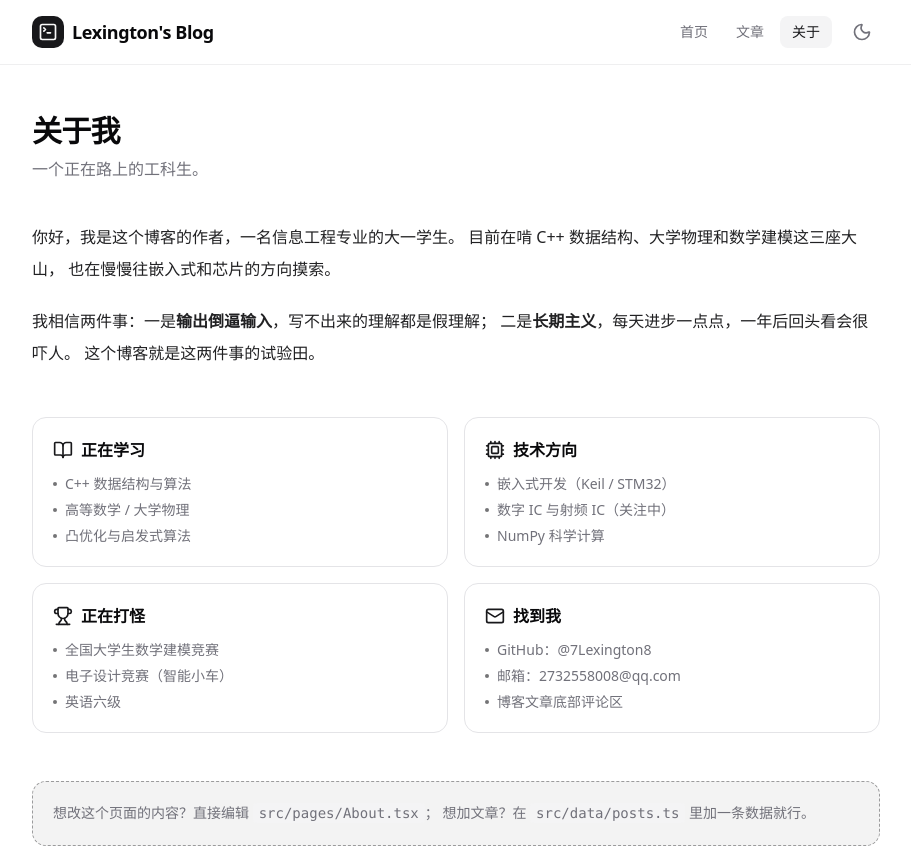
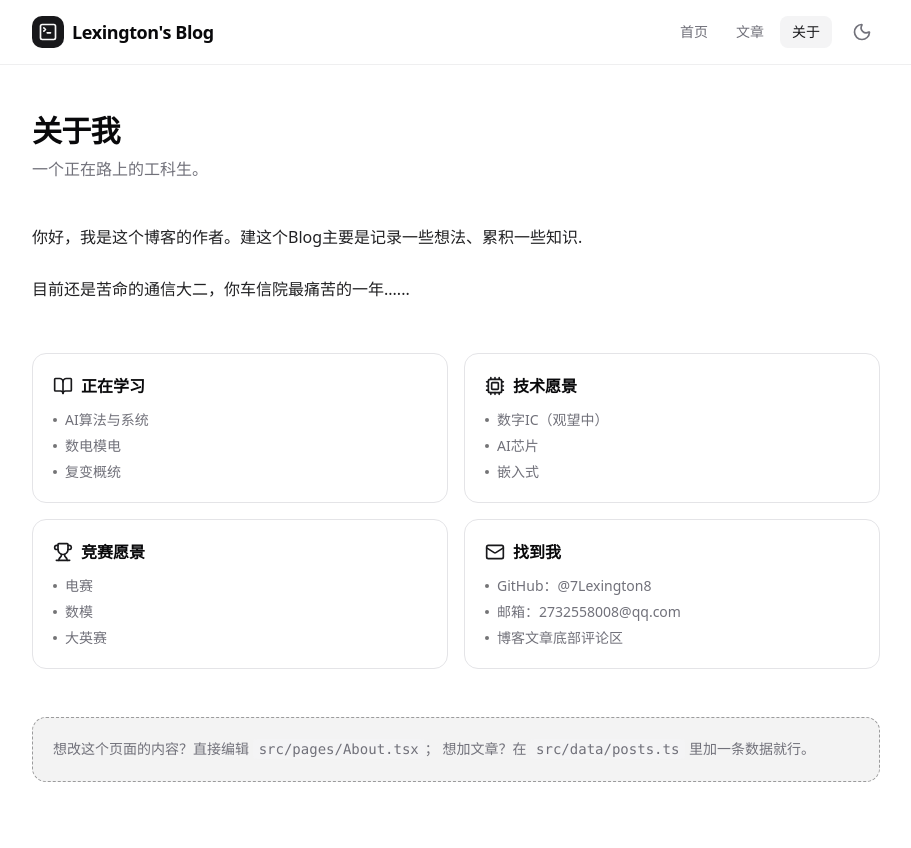
Before and after one commit to 7Lexington8/My-Blog, a React (Vite) app: page /about in a window 1280 px wide. Shown: the top 848 px of the page, without its empty margins (184-1095 px from the left). Built offline with nearby package versions, Linux system fonts and the light colour scheme.

Commit message:
随便改改

```diff
--- a/src/pages/About.tsx
+++ b/src/pages/About.tsx
@@ -9,14 +9,11 @@ export default function About() {
 
       <div className="space-y-5 leading-8 text-foreground/90">
         <p>
-          你好，我是这个博客的作者，一名信息工程专业的大一学生。
-          目前在啃 C++ 数据结构、大学物理和数学建模这三座大山，
-          也在慢慢往嵌入式和芯片的方向摸索。
+          你好，我是这个博客的作者。建这个Blog主要是记录一些想法、累积一些知识.
+
         </p>
         <p>
-          我相信两件事：一是<strong>输出倒逼输入</strong>，写不出来的理解都是假理解；
-          二是<strong>长期主义</strong>，每天进步一点点，一年后回头看会很吓人。
-          这个博客就是这两件事的试验田。
+          目前还是苦命的通信大二，你车信院最痛苦的一年......
         </p>
       </div>
 
@@ -25,17 +22,17 @@ export default function About() {
           {
             icon: BookOpen,
             title: '正在学习',
-            items: ['C++ 数据结构与算法', '高等数学 / 大学物理', '凸优化与启发式算法'],
+            items: ['AI算法与系统', '数电模电', '复变概统'],
           },
           {
             icon: Cpu,
-            title: '技术方向',
-            items: ['嵌入式开发（Keil / STM32）', '数字 IC 与射频 IC（关注中）', 'NumPy 科学计算'],
+            title: '技术愿景',
+            items: ['数字IC（观望中）', 'AI芯片', '嵌入式'],
           },
           {
             icon: Trophy,
-            title: '正在打怪',
-            items: ['全国大学生数学建模竞赛', '电子设计竞赛（智能小车）', '英语六级'],
+            title: '竞赛愿景',
+            items: ['电赛', '数模', '大英赛'],
           },
           {
             icon: Mail,
```
